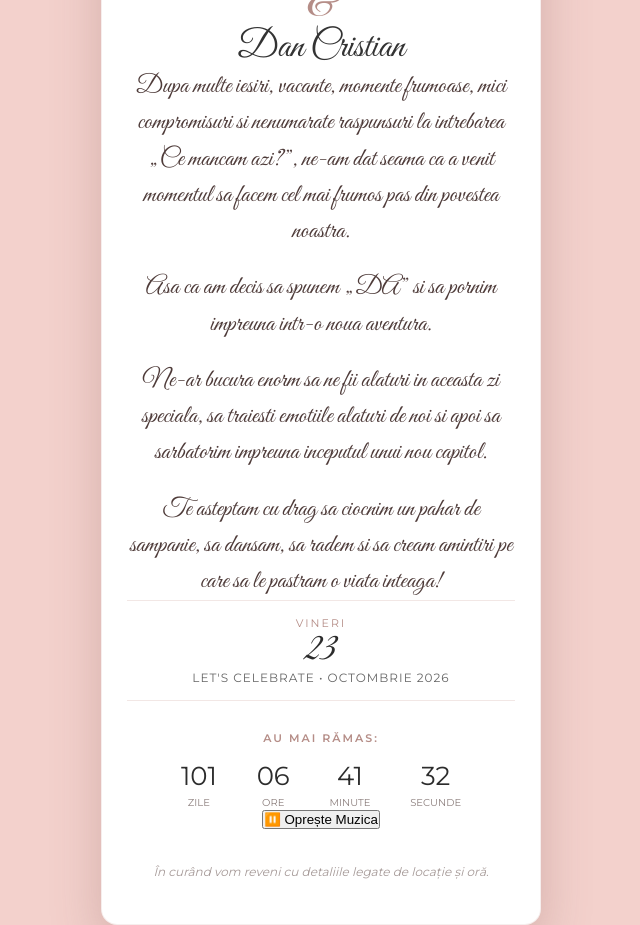
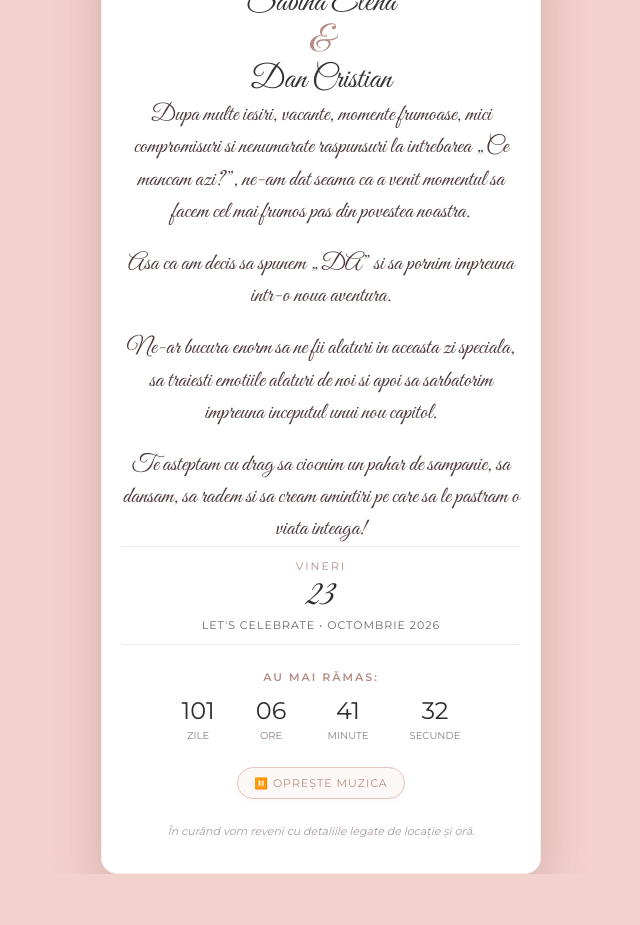
Before and after one commit to dcungureanu01-ux/invitatie, a plain HTML site: page index.html in a window 1280 px wide. Both pictures are taken after a click on the element "S&D". Shown: the whole page, without its empty margins (319-959 px from the left). After the commit the page ends 874 px from the top, so only its background shows below. Drawn offline with Linux system fonts and the light colour scheme.

Commit message:
Update style.css

```diff
--- a/style.css
+++ b/style.css
@@ -19,7 +19,7 @@ body {
 
 /* Forțăm fundalul paginii să devină rozul plicului când invitația este deschisă */
 body.invitation-open {
-    background-color: #f3d1cc; /* Rozul plicului pe fundal total */
+    background-color: #f3d1cc;
 }
 
 /* --- Containerul Plicului cu Animație de Plutire --- */
@@ -158,14 +158,14 @@ body.invitation-open {
     pointer-events: none;
 }
 
-/* --- Containerul Invitației (Scrisoarea albă așezată peste roz) --- */
+/* --- Containerul Invitației --- */
 .invitation-container {
     width: 92%;
     max-width: 440px;
-    background: #ffffff; /* Foaia albă curată */
-    padding: 45px 25px;
+    background: #ffffff;
+    padding: 35px 20px;
     border-radius: 16px;
-    box-shadow: 0 20px 50px rgba(138, 94, 88, 0.3); /* Umbră pronunțată pe fundalul roz */
+    box-shadow: 0 20px 50px rgba(138, 94, 88, 0.3);
     text-align: center;
     border: 1px solid rgba(242, 231, 229, 0.7);
     position: absolute;
@@ -182,47 +182,53 @@ body.invitation-open {
     position: absolute;
 }
 
-/* --- Stilul Caligrafic Uniformizat global --- */
+/* --- Stilul Caligrafic Uniformizat --- */
 .caligraphic-text,
 .caligraphic-text h1,
 .caligraphic-text p {
     font-family: 'Great Vibes', 'Vladimir Script', cursive !important;
+    white-space: normal; /* Permite textului să se așeze pe rândul următor */
 }
 
 /* --- Detalii Text Specifice --- */
 .hero p.subtitle {
-    font-family: 'Montserrat', sans-serif !important; /* Păstrăm subtitlul mic și modern pentru contrast */
+    font-family: 'Montserrat', sans-serif !important;
     font-size: 11px;
     text-transform: uppercase;
     letter-spacing: 3px;
     color: #b58d87;
-    margin-bottom: 5px;
+    margin-bottom: 8px;
 }
 
+/* Rezolvare problemă decupare nume pe mobil */
 .hero h1 {
     font-weight: 400;
-    font-size: 38px; /* Mărit puțin fiindcă fontul cursiv e mai subțire */
+    font-size: 32px; /* Redus fin dimensiunea maximă pentru mobil */
     color: #333;
-    line-height: 1.1;
+    line-height: 1.2;
+    word-wrap: break-word; /* Evită tăierea literelor */
+    display: block;
+    width: 100%;
 }
 
 .hero .ampersand {
-    font-size: 45px;
+    font-size: 38px;
     color: #b58d87;
-    margin: -5px 0;
+    margin: 0;
+    line-height: 1;
 }
 
 .details .message p {
-    font-size: 25px !important;
-    line-height: 1.45;
+    font-size: 23px !important; /* Ajustat ușor pe mobil */
+    line-height: 1.4;
     color: #4e3b39;
 }
 
 .date-box {
     border-top: 1px solid #f2e7e5;
     border-bottom: 1px solid #f2e7e5;
-    padding: 15px 0;
-    margin-bottom: 30px;
+    padding: 12px 0;
+    margin-bottom: 25px;
 }
 
 .date-box .day-name {
@@ -234,14 +240,14 @@ body.invitation-open {
 }
 
 .date-box .day-number {
-    font-size: 40px;
-    margin: -5px 0;
+    font-size: 36px;
+    margin: 0;
     color: #2c2c2c;
 }
 
 .date-box .month-year {
     font-family: 'Montserrat', sans-serif !important;
-    font-size: 12px;
+    font-size: 11px;
     letter-spacing: 1px;
     text-transform: uppercase;
     color: #666;
@@ -253,7 +259,7 @@ body.invitation-open {
     text-transform: uppercase;
     letter-spacing: 2px;
     color: #b58d87;
-    margin-bottom: 15px;
+    margin-bottom: 12px;
 }
 
 .countdown {
@@ -270,7 +276,7 @@ body.invitation-open {
 }
 
 .time-block span {
-    font-size: 26px;
+    font-size: 24px;
     color: #2c2c2c;
 }
 
@@ -281,9 +287,34 @@ body.invitation-open {
     margin-top: 4px;
 }
 
+/* --- Zona buton muzică --- */
+.audio-control-wrapper {
+    margin-top: 25px;
+}
+
+.audio-btn {
+    background-color: #fcf8f5;
+    border: 1px solid #e9c5c0;
+    color: #b58d87;
+    padding: 8px 16px;
+    border-radius: 20px;
+    font-family: 'Montserrat', sans-serif;
+    font-size: 11px;
+    text-transform: uppercase;
+    letter-spacing: 1px;
+    cursor: pointer;
+    transition: all 0.3s ease;
+    box-shadow: 0 2px 6px rgba(0,0,0,0.03);
+}
+
+.audio-btn:hover {
+    background-color: #f3d1cc;
+    color: white;
+}
+
 .placeholder-info {
-    margin-top: 35px;
-    font-size: 12px;
+    margin-top: 25px;
+    font-size: 11px;
     color: #a69a98;
 }
 
```
